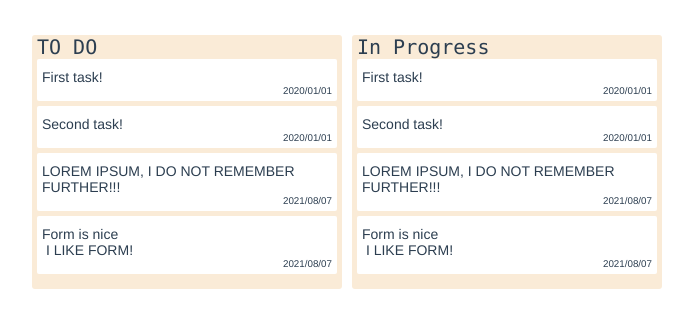
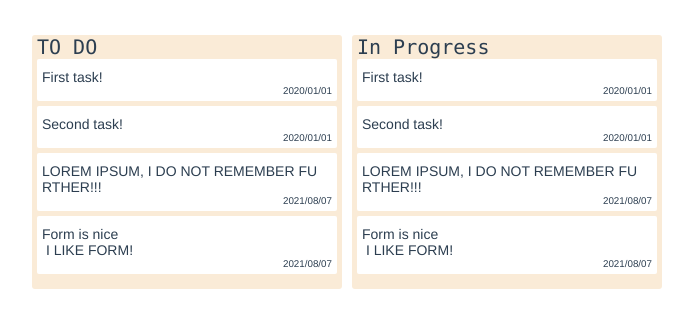
Before and after one commit to DarkoiV/Kanban, a Vue app: page / in a window 1280 px wide. Shown: the top 328 px of the page, without its empty margins (3-696 px from the left). Built offline with nearby package versions, Linux system fonts and the light colour scheme.

Commit message:
Fixed few bugs, added @blur save of task

```diff
--- a/src/components/Task.vue
+++ b/src/components/Task.vue
@@ -1,7 +1,7 @@
 <template>
   <div class="task">
     <p
-      style="white-space: pre-wrap;"
+      class="cardText"
       v-show="editable"
       @dblclick="editTask"
     >
@@ -45,8 +45,12 @@ export default {
       this.formEdit = this.taskObject.description;
       this.editable = !this.editable;
 
-      // Grab input
       this.$nextTick(() => {
+        // Resize it
+        this.$refs.textInput.height = "auto"
+        this.$refs.textInput.height = `${this.$refs.textInput.scrollHeight}px`
+
+        // Grab input
         this.$refs.textInput.focus()
       })
     },
@@ -62,6 +66,7 @@ export default {
     resize(e) {
       e.target.style.height = "auto"
       e.target.style.height = `${e.target.scrollHeight}px`
+      console.log(e.target.scrollHeight)
     }
   },
 }
@@ -87,6 +92,11 @@ textarea {
 
   border: none;
 }
+.cardText {
+  width: calc(100% - 12px);
+  white-space: pre-wrap;
+  word-break: break-all;
+}
 .due {
   font-size: 70%;
   text-align: right;
```
